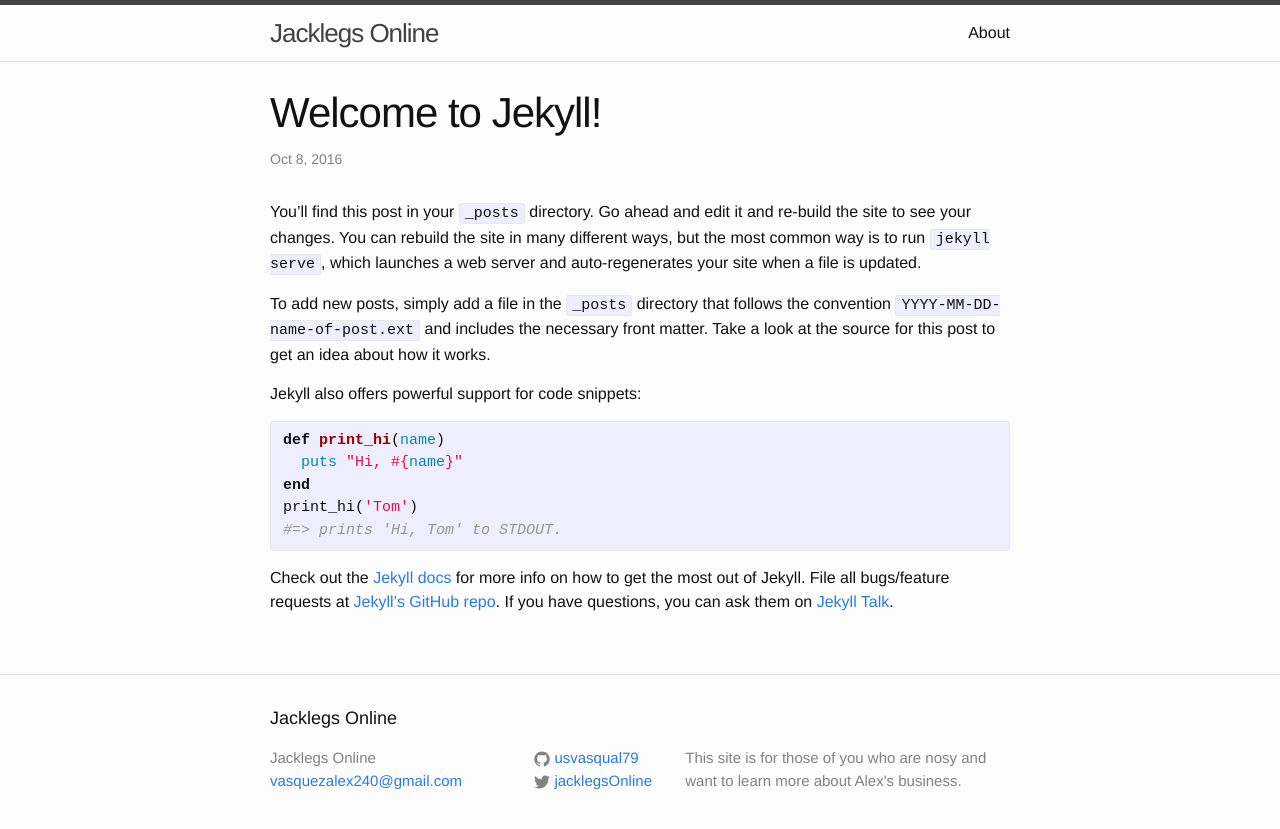
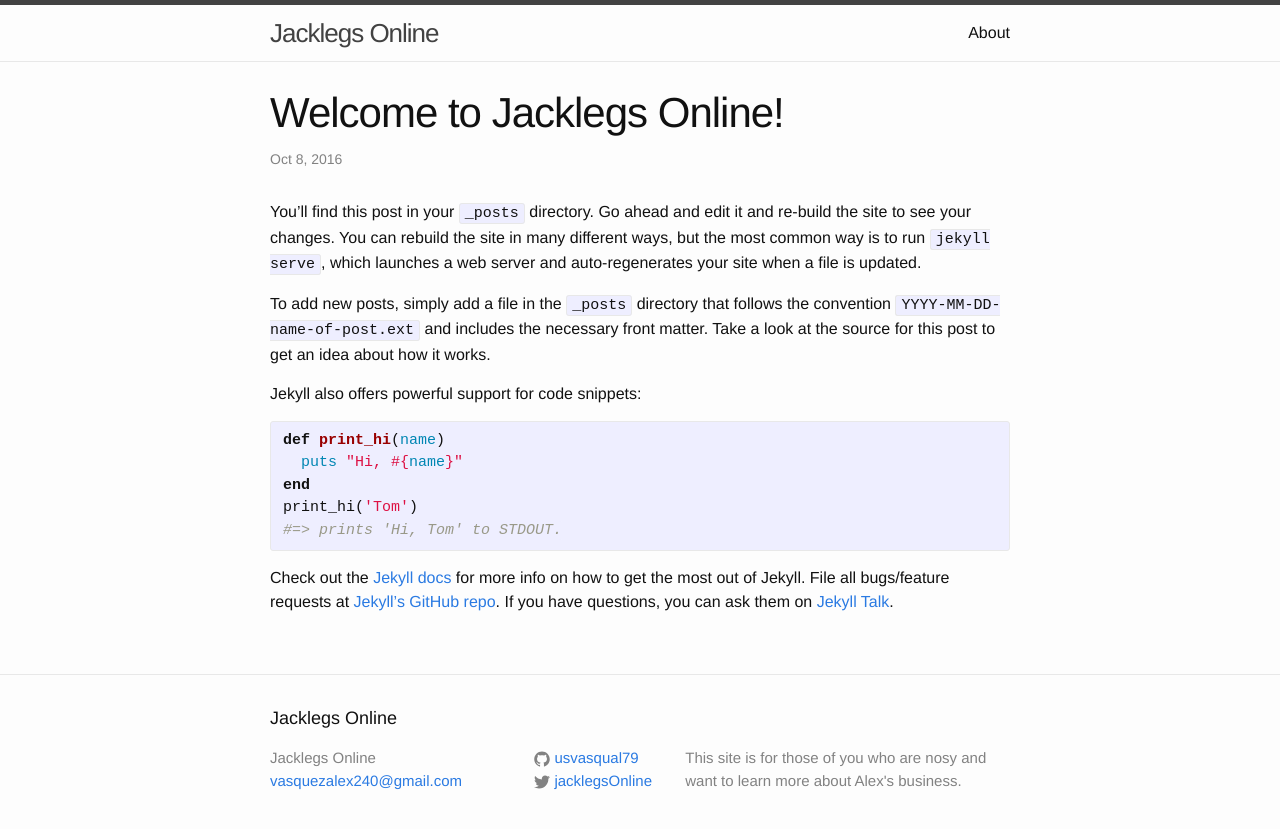
Before and after one commit to usvasqual79/usvasqual79.github.io, a Jekyll site: the page built from _posts/2016-10-07-welcome-to-jekyll.markdown, in a window 1280 px wide. Shown: the top 829 px of the page. Built offline with Jekyll 4.4.1, drawn with Linux system fonts in a browser that asks for light colours.

Commit message:
Update 2016-10-07-welcome-to-jekyll.markdown

```diff
--- a/_posts/2016-10-07-welcome-to-jekyll.markdown
+++ b/_posts/2016-10-07-welcome-to-jekyll.markdown
@@ -1,6 +1,6 @@
 ---
 layout: post
-title:  "Welcome to Jekyll!"
+title:  "Welcome to Jacklegs Online!"
 date:   2016-10-07 22:26:03 -0400
 categories: jekyll update
 ---
```
